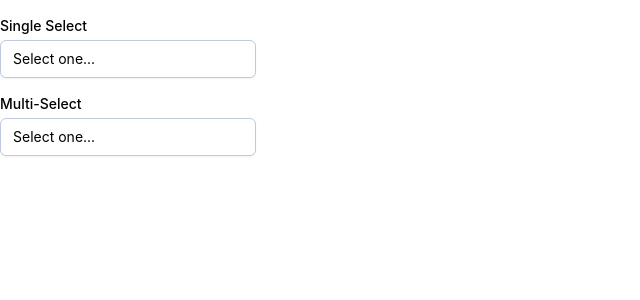
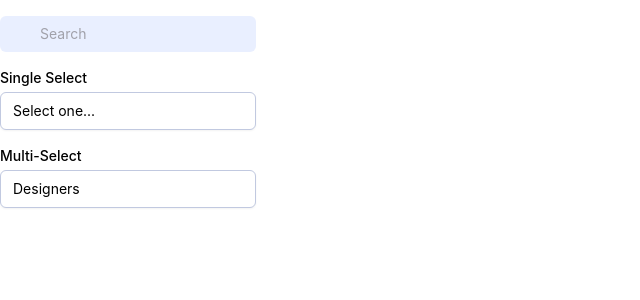
Before and after one commit to mclean25/tailwind-form-components, a React (Create React App) app: page / in a window 1280 px wide. Shown: the top 300 px of the page, without its empty margins (0-640 px from the left). Built offline with nearby package versions, Linux system fonts and the light colour scheme.

Commit message:
adding search

```diff
--- a/src/App.tsx
+++ b/src/App.tsx
@@ -1,6 +1,6 @@
 import React from "react";
 import "./App.css";
-import MultiSelectMenu from "./components/MultiSelectMenu";
+import MultiSelectMenu, { Search } from "./components/MultiSelectMenu";
 import SelectMenu from "./components/SelectMenu";
 
 const choices = [
@@ -15,6 +15,7 @@ function App() {
   return (
     <div className="container mx-auto pt-4">
       <div className="w-64">
+        <div className="mb-4">{<Search />}</div>
         <div className="mb-4">
           <SelectMenu choices={choices} />
         </div>
--- a/src/components/MultiSelectMenu.tsx
+++ b/src/components/MultiSelectMenu.tsx
@@ -2,6 +2,7 @@ import React, { useEffect, useRef, useState } from "react";
 import SelectMenuItem from "./SelectMenuItems";
 import { ReactComponent as ChevronDown } from "../assets/icons/chevron-down.svg";
 import { ReactComponent as ChevronUp } from "../assets/icons/chevron-up.svg";
+import { ReactComponent as SearchIcon } from "../assets/icons/search.svg";
 
 interface SelectChoice {
   display: string;
@@ -11,6 +12,56 @@ interface SelectChoice {
 interface MultiSelectMenuProps {
   choices: SelectChoice[];
 }
+
+interface BadgeProps {
+  choice: SelectChoice;
+}
+const Badge: React.FC<BadgeProps> = ({ choice }) => {
+  return (
+    <span className="inline-flex rounded-full items-center mr-1 mb-1 py-0.5 pl-2.5 pr-1 text-sm font-medium bg-tertiary text-primary">
+      {choice.display}
+      <button
+        type="button"
+        className="flex-shrink-0 ml-0.5 h-4 w-4 rounded-full inline-flex items-center justify-center text-indigo-400 hover:bg-indigo-200 hover:text-indigo-500 focus:outline-none focus:bg-indigo-500 focus:text-white"
+      >
+        <svg
+          className="h-2 w-2"
+          stroke="currentColor"
+          fill="none"
+          viewBox="0 0 8 8"
+        >
+          <path
+            stroke-linecap="round"
+            stroke-width="1.5"
+            d="M1 1l6 6m0-6L1 7"
+          />
+        </svg>
+      </button>
+    </span>
+  );
+};
+
+export const Search: React.FC = () => {
+  return (
+    <div className="max-w-lg w-full lg:max-w-xs">
+      <label htmlFor="search" className="sr-only">
+        Search
+      </label>
+      <div className="relative">
+        <div className="absolute inset-y-0 left-0 pl-3 flex items-center pointer-events-none">
+          <SearchIcon />
+        </div>
+        <input
+          id="search"
+          name="search"
+          className="block w-full pl-10 pr-3 py-2 bg-tertiary rounded-md leading-5 text-gray placeholder-gray-400 focus:outline-none focus:border-white focus:ring-secondary focus:text-black sm:text-sm"
+          placeholder="Search"
+          type="search"
+        />
+      </div>
+    </div>
+  );
+};
 
 const MultiSelectMenu: React.FC<MultiSelectMenuProps> = ({ choices }) => {
   const [selectedChoices, setSelectedChoices] = useState<SelectChoice[]>([]);
@@ -41,7 +92,6 @@ const MultiSelectMenu: React.FC<MultiSelectMenuProps> = ({ choices }) => {
   };
 
   const onSelectChoice = (selectedChoice: SelectChoice) => {
-    console.log(`selected choices before: ${selectedChoices}`);
     if (choiceIsSelected(selectedChoice)) {
       setSelectedChoices((selectedChoices) =>
         selectedChoices.filter((choice) => choice.id !== selectedChoice.id)
@@ -52,13 +102,9 @@ const MultiSelectMenu: React.FC<MultiSelectMenuProps> = ({ choices }) => {
         selectedChoice,
       ]);
     }
-    console.log(`selected choices after: ${selectedChoices}`);
   };
 
   const selectMenuItems = choices.map((value) => {
-    if (value.id === "figma") {
-      console.log(`Figman is selected: ${choiceIsSelected(value)}`);
-    }
     return (
       <SelectMenuItem
         choice={{ display: value.display, id: value.id }}
@@ -69,10 +115,12 @@ const MultiSelectMenu: React.FC<MultiSelectMenuProps> = ({ choices }) => {
     );
   });
 
+  const selectedItemBadges = selectedChoices.map((value) => {
+    return <Badge key={value.id} choice={value} />;
+  });
+
   const focusStyles =
     "focus:outline-none focus:border-primary focus:ring-2 focus:ring-secondary";
-
-  console.log("Render");
 
   return (
     <div ref={selectMenuNode}>
@@ -91,29 +139,33 @@ const MultiSelectMenu: React.FC<MultiSelectMenuProps> = ({ choices }) => {
           className={`bg-white relative w-full border border-gray rounded-md shadow-sm pl-3 pr-10 py-2 text-left cursor-pointer ${focusStyles} sm:text-sm`}
           onClick={() => setShowDropdown(!showDropdown)}
         >
-          <span className="block truncate">
-            {selectedChoices.length > 0
-              ? selectedChoices.length
-              : "Select one..."}
-          </span>
+          {selectedChoices.length > 0 ? (
+            <div className="relative">{selectedItemBadges}</div>
+          ) : (
+            <span className="block truncate">Designers</span>
+          )}
           <span className="absolute inset-y-0 right-0 flex items-center pr-2 pointer-events-none">
             {showDropdown ? <ChevronDown /> : <ChevronUp />}
           </span>
         </button>
         {showDropdown && (
-          <div className="absolute mt-2 w-full rounded-md bg-white shadow-lg">
+          <div className="absolute max-h-60 mt-2 z-50 py-1 w-full ring-1 ring-black ring-opacity-5 overflow-auto rounded-md bg-white shadow-lg focus:outline-none sm:text-sm">
+            <div className="p-2">
+              <Search />
+            </div>
             <ul
               tabIndex={-1}
               role="listbox"
               aria-labelledby="listbox-label"
               aria-activedescendant="listbox-item-3"
-              className="max-h-60 rounded-md py-1 text-base ring-1 ring-black ring-opacity-5 overflow-auto focus:outline-none sm:text-sm"
+              className="max-h-60 text-base overflow-auto focus:outline-none sm:text-sm"
             >
               {selectMenuItems}
             </ul>
           </div>
         )}
       </div>
+      {/* <div className="mt-2 relative">{selectedItemBadges}</div> */}
     </div>
   );
 };
--- a/tailwind.config.js
+++ b/tailwind.config.js
@@ -9,6 +9,7 @@ module.exports = {
       gray: "#C1C9E0",
       text: "#5A6786",
       error: "#FF0000",
+      black: "#000000",
       white: "#FFFFFF",
     },
   },
```
Also changed, not shown: src/assets/icons/search.svg (added).
